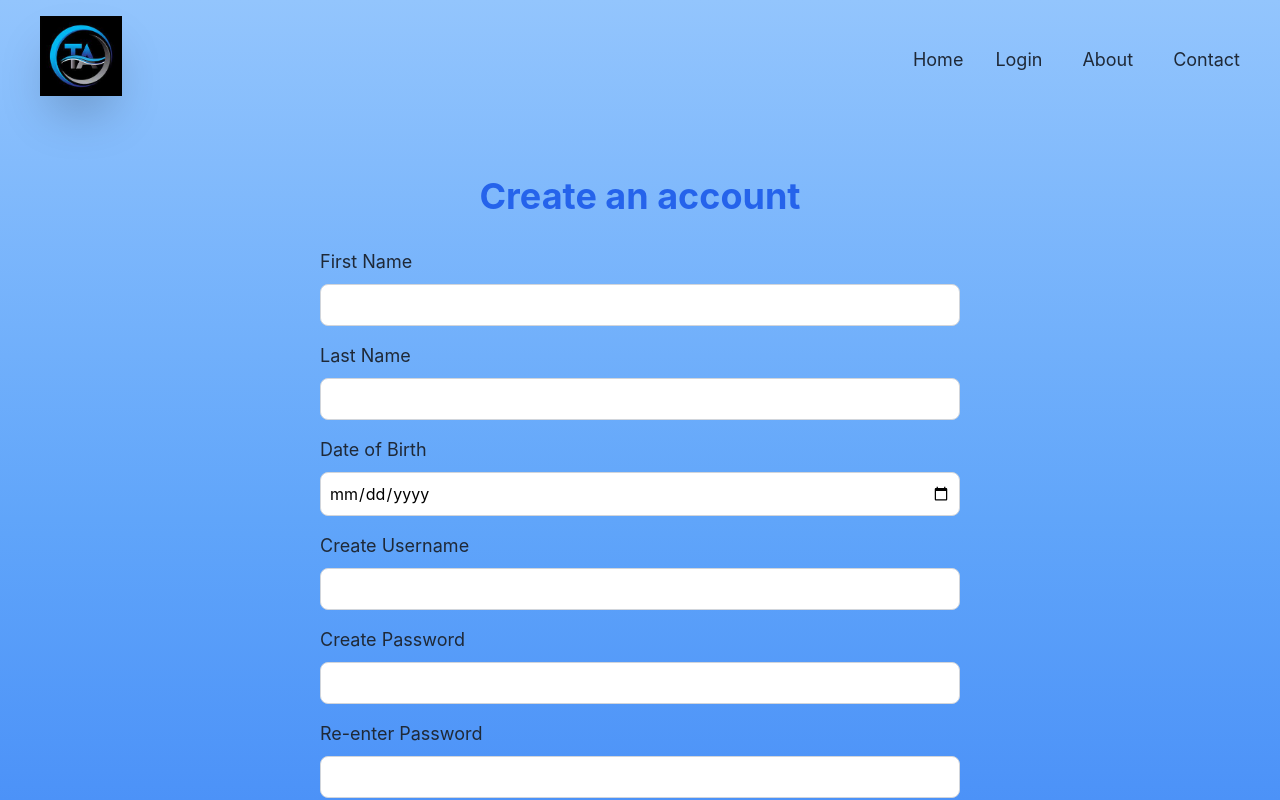
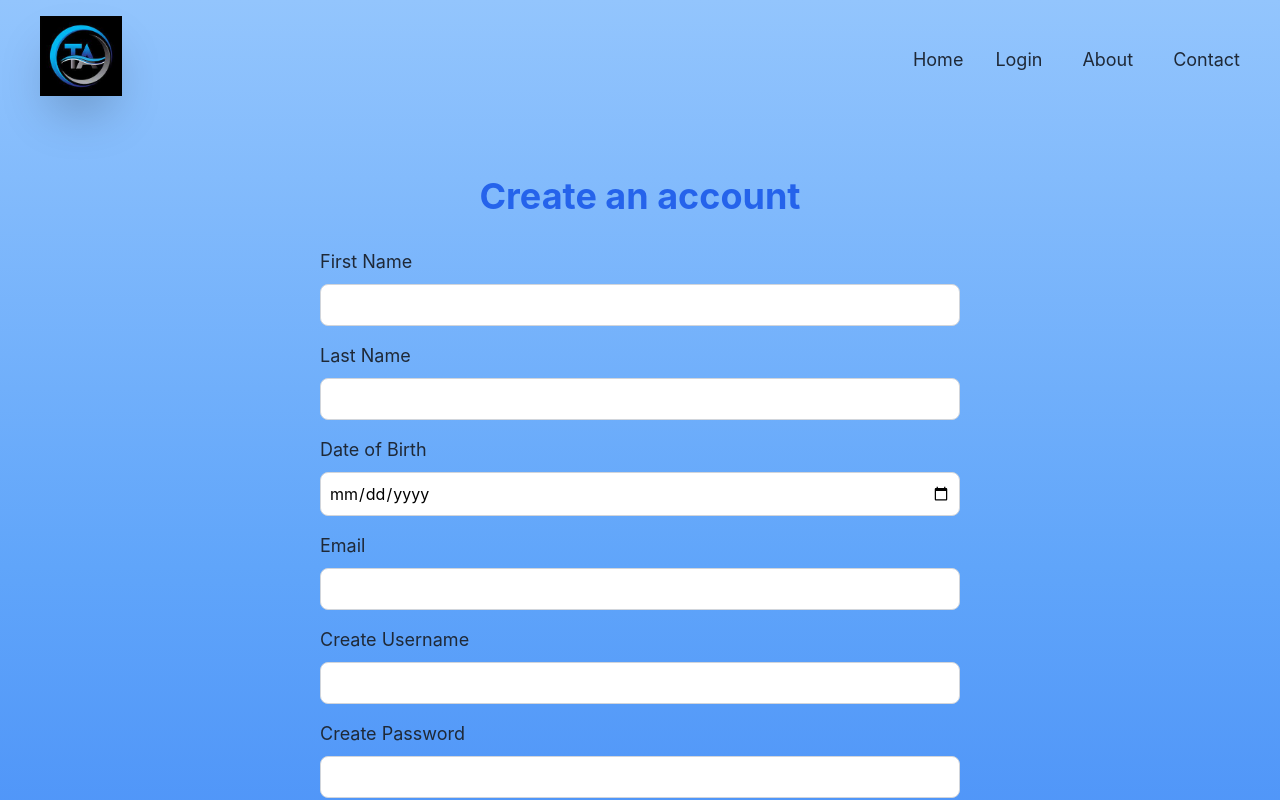
Before and after one commit to AstroPilot2808/TAcademy, a React (Create React App) app: page /register in a window 1280 px wide. Shown: the top 800 px of the page. Built offline with nearby package versions, Linux system fonts and the light colour scheme.

Commit message:
email_field

```diff
--- a/src/components/Register.jsx
+++ b/src/components/Register.jsx
@@ -10,6 +10,7 @@ const Register = () => {
     const [firstName, setFirstName] = useState('');
     const [lastName, setLastName] = useState('');
     const [dateOfBirth, setDateOfBirth] = useState('');
+    const [email, setEmail] = useState('')
     const [username, setUsername] = useState('');
     const [password, setPassword] = useState('');
     const [reenterPassword, setReenterPassword] = useState('');
@@ -29,6 +30,12 @@ const Register = () => {
 
         if (!dateOfBirth) {
             validationErrors.dateOfBirth = 'Please fill this out';
+        }
+
+        if (!email) {
+            validationErrors.email = 'Please fill this out';
+        } else if (!/\S+@\S+\.\S+/.test(email)) {
+            validationErrors.email = 'Invalid email format';
         }
 
         if (!username) {
@@ -58,6 +65,7 @@ const Register = () => {
             firstName,
             lastName,
             dateOfBirth,
+            email,
             username,
             password,
         };
@@ -194,6 +202,21 @@ const Register = () => {
                             )}
                         </div>
                         <div className="mb-4">
+                            <label htmlFor="email" className="block mb-2 text-lg text-gray-800">
+                                Email
+                            </label>
+                            <input
+                                type="email"
+                                id="email"
+                                className={`w-full p-2 border rounded-lg focus:bg-blue-200 focus:outline-none transition-all duration-300 ${errors.email ? 'border-red-500' : 'border-gray-300'
+                                    }`}
+                                value={email}
+                                onChange={(e) => setEmail(e.target.value)}
+                            />
+                            {errors.email && <p className="text-red-500 text-xs mt-1">{errors.email}</p>}
+                        </div>
+
+                        <div className="mb-4">
                             <label htmlFor="username" className="block mb-2 text-lg text-gray-800">
                                 Create Username
                             </label>
```
Also changed, not shown: 1 other file (tests, documents, lock files or other folders).
